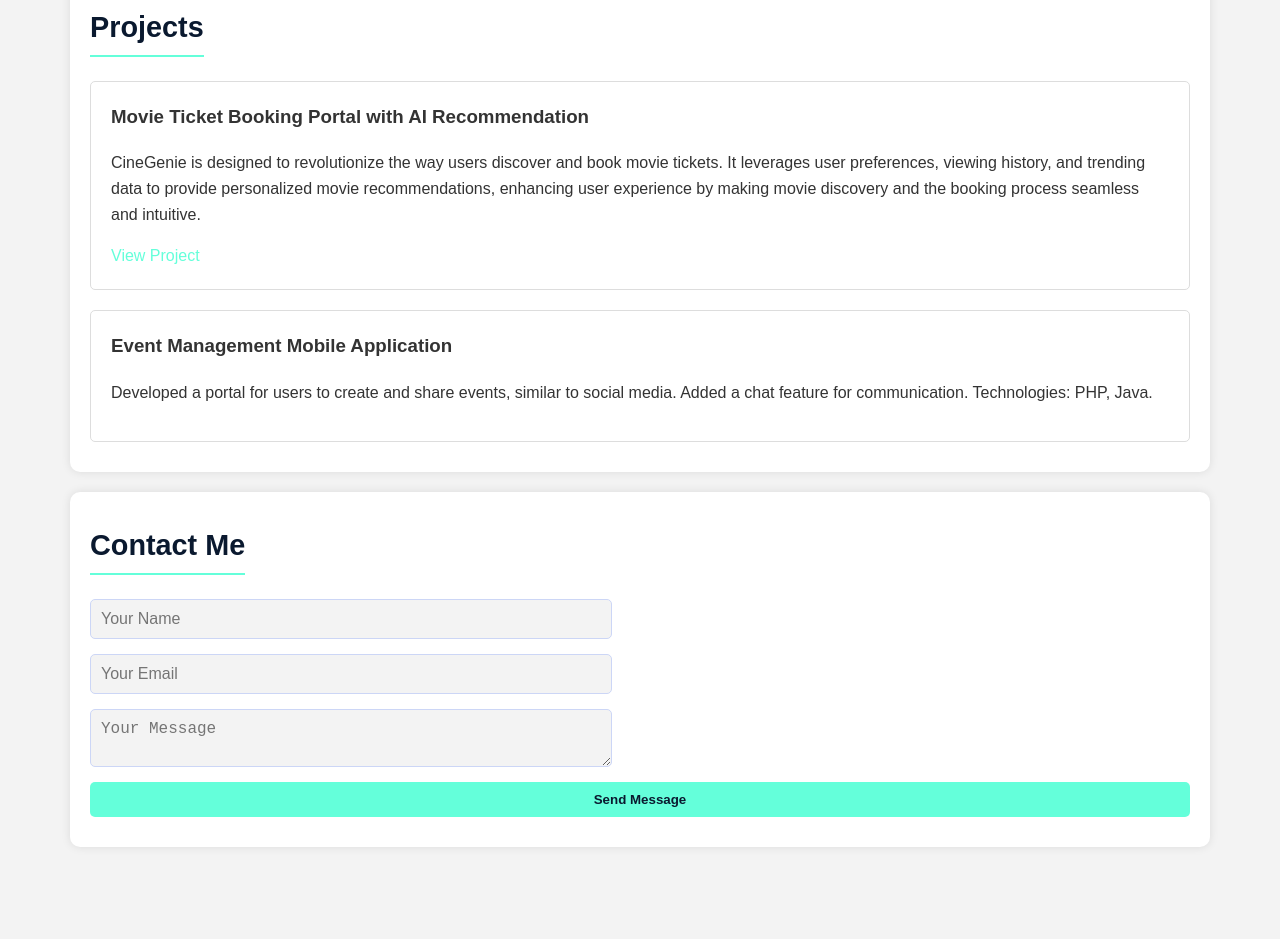
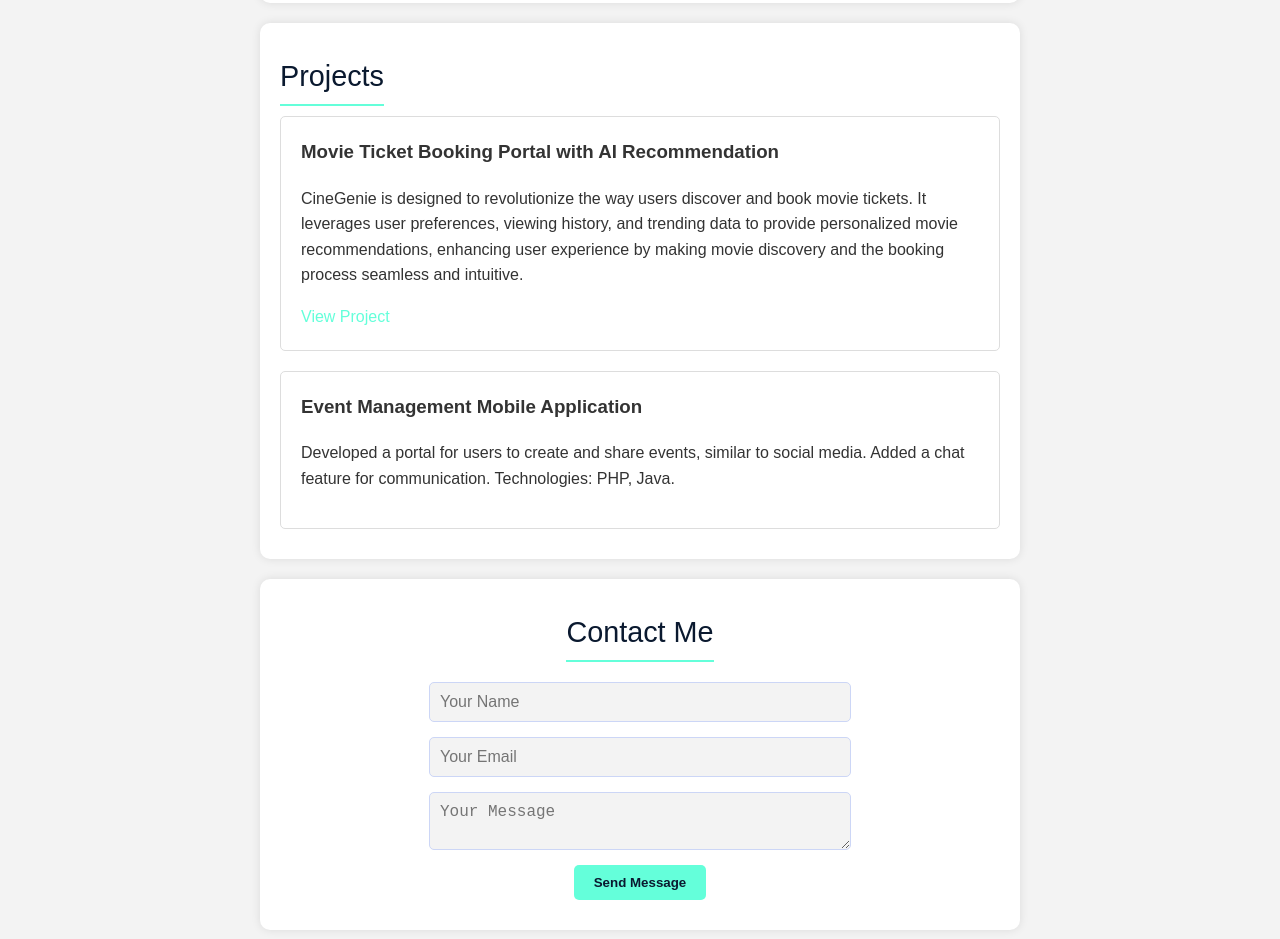
Before and after one commit to Jayeshc224/Portfolio-website, a plain HTML site: page index.html in a window 1280 px wide. Shown: the part 1179-2118 px from the top of the page. Before the commit the page ends 2046 px from the top, so only its background shows below. Drawn offline with Linux system fonts and the light colour scheme.

Commit message:
Added more updates to the css

```diff
--- a/css/styles.css
+++ b/css/styles.css
@@ -3,17 +3,57 @@ body {
   background-color: #f3f3f3;
   color: #333;
   line-height: 1.6;
-  margin-left: 50px;
-  margin-right: 50px;
+  margin: 0 50px;  /* Adjusted margin to 0 for top and bottom, 50px for left and right */
   padding: 0;
+}
+
+
+.container {
+  width: 100%;
+  max-width: 800px; /* Ensure this is still set */
+  margin: 0 auto; /* Center the container */
+  padding: 40px;
 }
 
 header {
   text-align: center;
-  background-color: #0a192f;
+  background: linear-gradient(135deg, #0a192f 0%, #112240 100%); /* Gradient background */
   color: #ccd6f6;
-  padding: 40px 20px;
+  padding: 60px 20px; /* Increased padding for a more spacious look */
+  border-radius: 10px; /* Rounded corners */
+  box-shadow: 0 4px 20px rgba(0, 0, 0, 0.1); /* Subtle shadow */
 }
+
+header a {
+  color: #64ffda; /* Link color */
+  text-decoration: none; /* Remove underline */
+  font-weight: bold; /* Make links bold */
+  padding: 10px 15px; /* Add some padding for a button-like feel */
+  border-radius: 5px; /* Rounded corners */
+  transition: background-color 0.3s, color 0.3s; /* Smooth transitions */
+}
+
+header a:hover {
+  background-color: rgba(100, 255, 218, 0.2); /* Light background on hover */
+  color: #5fd7bf; /* Change color on hover */
+}
+
+header a:active {
+  color: #3fb3a5; /* Darker shade when clicked */
+}
+
+
+h1 {
+  font-size: 2.5em;
+  margin: 0;
+}
+
+h2 {
+  font-size: 1.8em;
+  margin: 10px 0;
+  font-weight: 300;
+}
+
 
 .profile-header {
   display: flex;
@@ -27,6 +67,7 @@ header {
   border-radius: 50%;
   object-fit: cover;
   margin-bottom: 15px;
+  align-items: center;
 }
 
 .github-link {
@@ -114,15 +155,29 @@ ul {
   box-shadow: 0 0 10px rgba(100, 255, 218, 0.3);
 }
 
+#contact {
+  background-color: #ffffff; /* White background for contrast */
+  padding: 30px 20px;
+  border-radius: 10px; /* Rounded corners */
+  box-shadow: 0 0 10px rgba(0, 0, 0, 0.1); /* Subtle shadow */
+  text-align: center; /* Center text */
+}
+
+#contact h2 {
+  color: #0a192f; /* Header color */
+  margin-bottom: 20px; /* Space below header */
+}
+
 form {
   display: flex;
-  flex-direction: column;
-  gap: 15px;
+  flex-direction: column; /* Stack elements vertically */
+  align-items: center; /* Center form elements */
+  gap: 15px; /* Spacing between elements */
 }
 
 input, textarea {
-  width: 100%;
-  max-width: 500px;
+  width: 100%; /* Full width */
+  max-width: 400px; /* Limit width */
   padding: 10px;
   border: 1px solid #ccd6f6;
   border-radius: 5px;
@@ -133,8 +188,8 @@ input, textarea {
 
 input:focus, textarea:focus {
   outline: none;
-  border-color: #64ffda;
-  box-shadow: 0 0 10px rgba(100, 255, 218, 0.5);
+  border-color: #64ffda; /* Highlight border on focus */
+  box-shadow: 0 0 10px rgba(100, 255, 218, 0.5); /* Focus shadow */
 }
 
 button {
@@ -149,8 +204,9 @@ button {
 }
 
 button:hover {
-  background-color: #5fd7bf;
+  background-color: #5fd7bf; /* Darker shade on hover */
 }
+
 
 @media (max-width: 768px) {
   .profile {
--- a/index.html
+++ b/index.html
@@ -47,12 +47,13 @@
       <p><em>May 2019 - May 2020</em></p>
       <p>Contributed to multiple client projects, focusing on front-end development with HTML, CSS, and JavaScript. Enhanced website performance and assisted in redesigning client websites.</p>
     </div>
-    <div class="job"></div>
+    <div class="job">
       <h3>Software Developer at ApmoSys</h3>
       <p><em>Jan 2018 - Apr 2019</em></p>
       <p>Developed an online application to collect and display hardware data from networked systems in table and graphical formats. Technologies: Java, JSP, JavaScript, SNMP.</p>
     </div>
   </div>
+
 </section>
 
   <!-- Projects Section -->
@@ -75,16 +76,18 @@
   <!-- Contact Section -->
   <section id="contact">
     <h2>Contact Me</h2>
-    <form id="contact-form">
-      <input type="text" placeholder="Your Name" required>
-      <input type="email" placeholder="Your Email" required>
-      <textarea placeholder="Your Message"></textarea>
+    <form>
+      <input type="text" placeholder="Your Name"  />
+      <input type="email" placeholder="Your Email"  />
+      <textarea placeholder="Your Message" ></textarea>
       <button type="submit">Send Message</button>
     </form>
   </section>
 
 
+
   <script src="js/main.js"></script>
+</div>
 </div>
 </body>
 </html>
```
